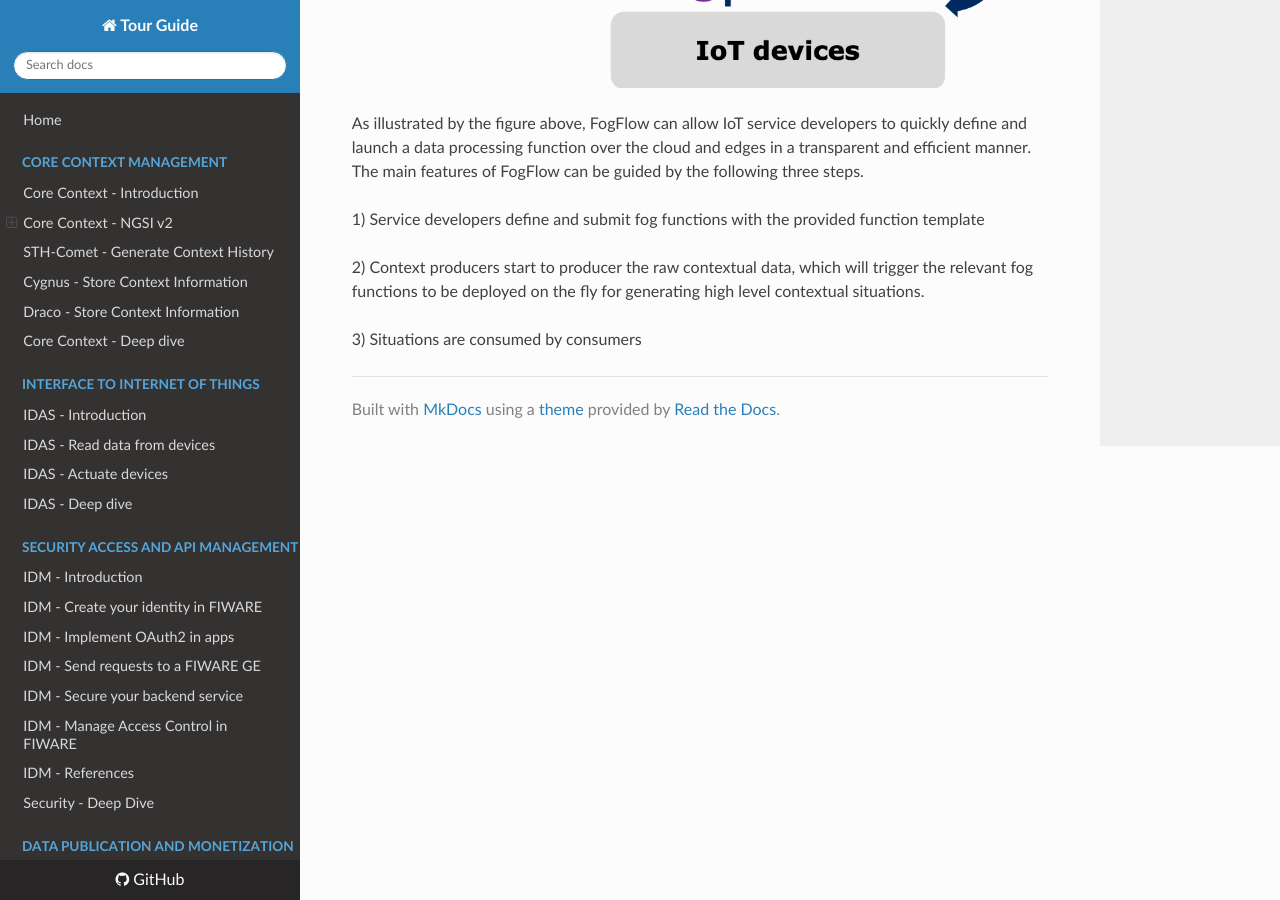
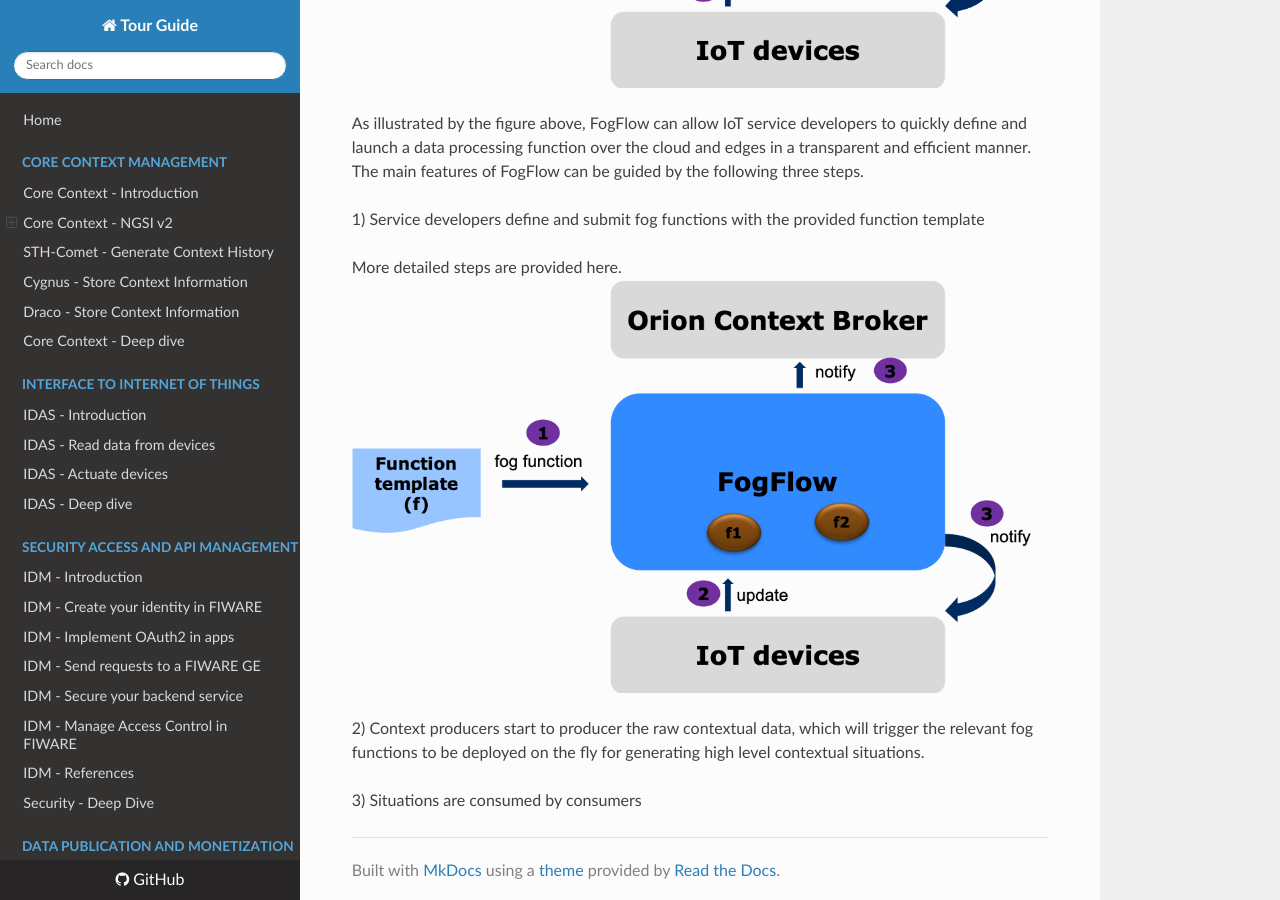
Before and after one commit to FIWARE-Ops/docs.TourGuide, an MkDocs documentation site: the page built from docs/processing/fogflow/introduction.md, in a window 1280 px wide and 900 px high, scrolled down 567 px. Built offline with MkDocs 1.6.1, drawn with Linux system fonts in a browser that asks for light colours; nearby versions of some CDN libraries; comment, search, counter and statistics services are not loaded; old or Windows-style settings are respelled for this version of MkDocs.

Commit message:
Update introduction.md

```diff
--- a/docs/processing/fogflow/introduction.md
+++ b/docs/processing/fogflow/introduction.md
@@ -6,6 +6,7 @@ As illustrated by the figure above, FogFlow can allow IoT service developers to
 
 1) Service developers define and submit fog functions with the provided function template
 
+More detailed steps are provided here. [![Specify a fog function](images/systemview.png)](images/systemview.png)
 
 2) Context producers start to producer the raw contextual data, which will trigger the relevant fog functions to be deployed on the fly for generating high level contextual situations.
 
```
